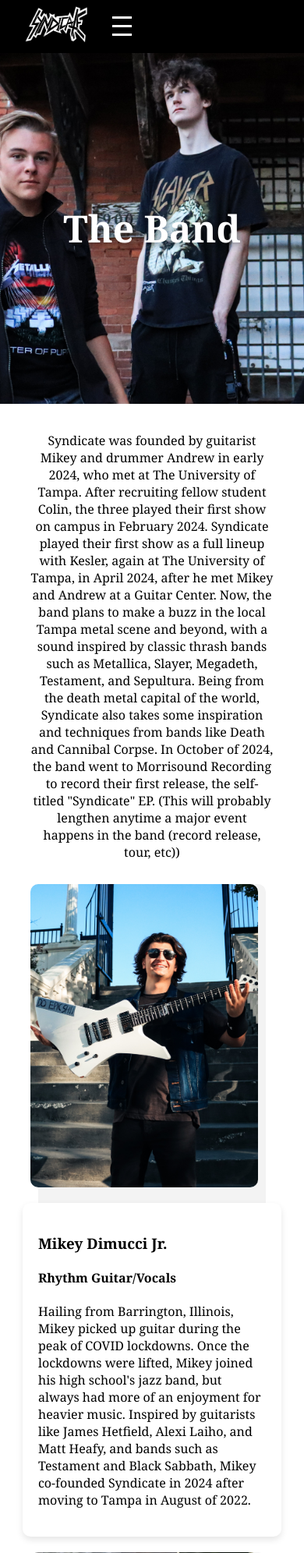
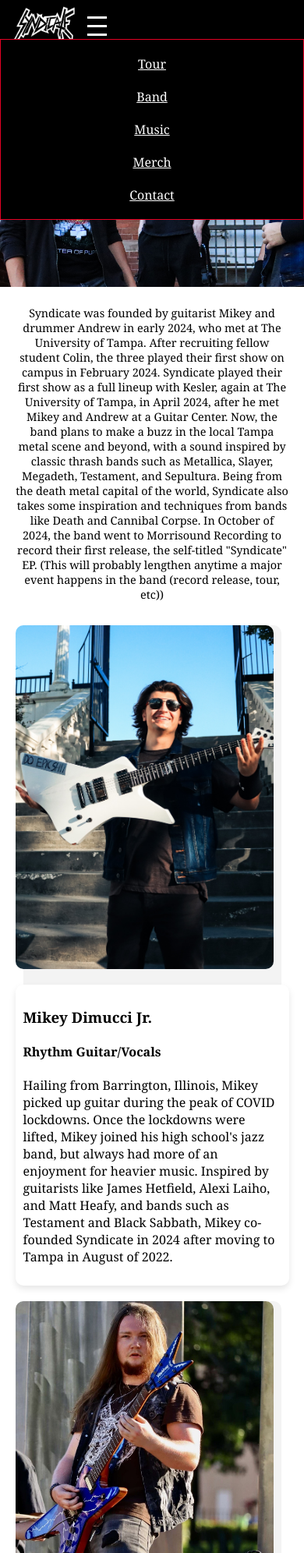
Before and after one commit to mikey-dimooch/Syndicate-Site, a Django app: page /band/ in a window 390 px wide. Shown: the top 1992 px of the page at 78% size. Run offline with Django 5.2, Linux system fonts and the light colour scheme.

Commit message:
General updates
.

```diff
--- a/Syndicatecom/templates/band.html
+++ b/Syndicatecom/templates/band.html
@@ -88,6 +88,29 @@
                 margin-top: 20px;
             }
         }
+
+        @media (max-width: 480px) {
+            .band-header {
+                height: 300px;
+            }
+
+            .band-title {
+                font-size: 2em;
+            }
+
+            .container {
+                width: 90%;
+                padding: 10px;
+            }
+
+            .band-intro .description {
+                font-size: 0.9em;
+            }
+
+            .member-info {
+                padding: 10px;
+            }
+        }
     </style>
 </head>
 <body>
--- a/Syndicatecom/templates/home.html
+++ b/Syndicatecom/templates/home.html
@@ -182,10 +182,10 @@
         <p class="caption">Classic-era inspired Thrash Metal from Tampa, Florida. Est. 2024</p>
 
         <div class="social-icons">
-            <a href="https://www.instagram.com/syndicate.fl/" target="_blank"><i class="fab fa-instagram"></i></a>
+            <a href="https://www.instagram.com/syndicatethrash/" target="_blank"><i class="fab fa-instagram"></i></a>
             <a href="https://www.youtube.com/yourchannel" target="_blank"><i class="fab fa-youtube"></i></a>
             <a href="https://www.tiktok.com/@yourprofile" target="_blank"><i class="fab fa-tiktok"></i></a>
-            <a href="https://www.facebook.com/yourpage" target="_blank"><i class="fab fa-facebook"></i></a>
+            <a href="https://www.facebook.com/syndicatethrash" target="_blank"><i class="fab fa-facebook"></i></a>
             <a href="https://open.spotify.com/artist/yourprofile" target="_blank"><i class="fab fa-spotify"></i></a>
         </div>
 
--- a/Syndicatecom/templates/navbar.html
+++ b/Syndicatecom/templates/navbar.html
@@ -1,40 +1,52 @@
 {% load static %}
+<!DOCTYPE html>
+<html lang="en">
+<head>
+    <meta charset="UTF-8">
+    <meta name="viewport" content="width=device-width, initial-scale=1.0">
+    <title>Syndicate Band</title>
     <link rel="stylesheet" href="{% static 'style.css' %}">
     <style>
         nav {
             display: flex;
-        justify-content: space-between; /* Space between left and right sections */
+            justify-content: space-between;
             align-items: center;
             background-color: #000000;
-        padding: 0.5em 1em; /* Add horizontal padding */
-        position: relative; /* Ensure the dropdown is positioned relative to the navbar */
+            padding: 0.5em 1em;
+            position: relative;
         }
 
         .nav-left {
             display: flex;
-        align-items: center; /* Vertically align the logo and links */
+            align-items: center;
         }
 
         .nav-links {
             display: flex;
-        align-items: center; /* Vertically align the links */
+            align-items: center;
+            list-style: none;
+            margin: 0;
+            padding: 0;
+        }
+
+        .nav-links li {
+            margin: 0 1em;
         }
 
         nav a {
             color: #fff;
             text-decoration: none;
-        margin: 0 1em;
-        transition: color 0.3s; /* Smooth transition for hover effect */
+            transition: color 0.3s;
         }
 
         nav a:hover {
-        color: #e60023; /* Red color on hover */
+            color: #e60023;
         }
 
         .navbar-logo {
-        width: 80px; /* Adjust width as needed */
-        height: auto; /* Maintain aspect ratio */
-        margin-right: 1em; /* Space between the logo and other links */
+            width: 80px;
+            height: auto;
+            margin-right: 1em;
         }
 
         .menu-toggle {
@@ -55,9 +67,9 @@
             display: none;
             flex-direction: column;
             position: absolute;
-        top: 60px; /* Adjusted to appear below the navbar */
-        left: 0; /* Align to the left side */
-        right: 0; /* Ensure full width */
+            top: 60px;
+            left: 0;
+            right: 0;
             background-color: #000000;
             border: 1px solid #e60023;
             padding: 10px;
@@ -66,37 +78,45 @@
 
         .dropdown a {
             margin: 10px 0;
-    color: #fff; /* Set default color for dropdown links */
-    transition: color 0.3s; /* Smooth transition for color change */
+            color: #fff;
+            transition: color 0.3s;
+            text-align: center;
         }
 
         .dropdown a:hover {
-        color: #e60023; /* Red color on hover */
+            color: #e60023;
         }
 
         @media (max-width: 768px) {
             .nav-links {
-            display: none; /* Hide regular nav links on mobile */
+                display: none;
             }
 
             .menu-toggle {
-            display: flex; /* Show the menu toggle button on mobile */
+                display: flex;
+            }
+
+            .dropdown {
+                display: flex;
+                flex-direction: column;
+                top: 50px;
             }
         }
     </style>
-
+</head>
+<body>
     <nav>
         <div class="nav-left">
             <a href="{% url 'home' %}">
                 <img class="navbar-logo" src="{% static 'logo_black.PNG' %}" alt="Syndicate Logo">
             </a>
-        <div class="nav-links">
-            <a href="{% url 'tour' %}">Tour</a>
-            <a href="{% url 'band' %}">Band</a>
-            <a href="{% url 'music' %}">Music</a>
-            <a href="{% url 'merch' %}">Merch</a>
-            <a href="{% url 'contact' %}">Contact</a>
-        </div>
+            <ul class="nav-links">
+                <li><a href="{% url 'tour' %}">Tour</a></li>
+                <li><a href="{% url 'band' %}">Band</a></li>
+                <li><a href="{% url 'music' %}">Music</a></li>
+                <li><a href="{% url 'merch' %}">Merch</a></li>
+                <li><a href="{% url 'contact' %}">Contact</a></li>
+            </ul>
             <div class="menu-toggle" onclick="toggleMenu()">
                 <div></div>
                 <div></div>
@@ -122,3 +142,5 @@
             }
         }
     </script>
+</body>
+</html>
--- a/Syndicatecom/templates/tour.html
+++ b/Syndicatecom/templates/tour.html
@@ -99,7 +99,7 @@
     <script src="https://code.jquery.com/jquery-3.5.1.slim.min.js"></script>
     <script src="https://cdn.jsdelivr.net/npm/@popperjs/core@2.9.2/dist/umd/popper.min.js"></script>
     <script src="https://stackpath.bootstrapcdn.com/bootstrap/4.5.2/js/bootstrap.min.js"></script>
-    <title>Music</title>
+    <title>Tour</title>
 </head>
 <body>
     {% include 'navbar.html' %}
--- a/Syndicatecom/urls.py
+++ b/Syndicatecom/urls.py
@@ -16,3 +16,6 @@ urlpatterns = [
     path('album-details/<int:album_id>/', views.album_details, name='album_details'),
 
 ] + static(settings.MEDIA_URL, document_root=settings.MEDIA_ROOT)
+
+if settings.DEBUG:
+    urlpatterns += static(settings.MEDIA_URL, document_root=settings.MEDIA_ROOT)
```
Also changed, not shown: Syndicatecom/templates/contact.html (+34 -10 lines), Syndicatecom/templates/music.html (+19 -12 lines), syndicate/settings.py (+8 -10 lines), db.sqlite3, media/flyers/midsemrockfest.jpeg (deleted), media/flyers/plantstock.png (deleted), media/flyers/plantstock_uIrP8VG.png (deleted), media/flyers/puppetz.jpg (deleted), media/gallery/B15D5639-D5DE-4C84-A3FE-EE180807523D_1_201_a.jpeg (deleted), 6 other files. Lines whose indentation alone changed are shown as unchanged.
